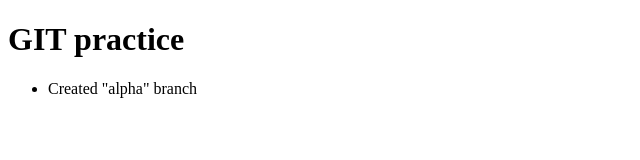
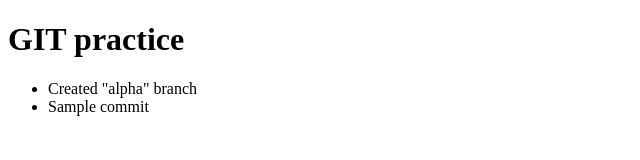
Before and after one commit to dikshit-n/git-practice, a plain HTML site: page index.html in a window 1280 px wide. Shown: the full height of the page, 0-640 px from the left. Drawn offline with Linux system fonts and the light colour scheme.

Commit message:
git sample commit

```diff
--- a/index.html
+++ b/index.html
@@ -10,6 +10,7 @@
     <h1>GIT practice</h1>
     <ul>
       <li>Created "alpha" branch</li>
+      <li>Sample commit</li>
     </ul>
   </body>
 </html>
```
